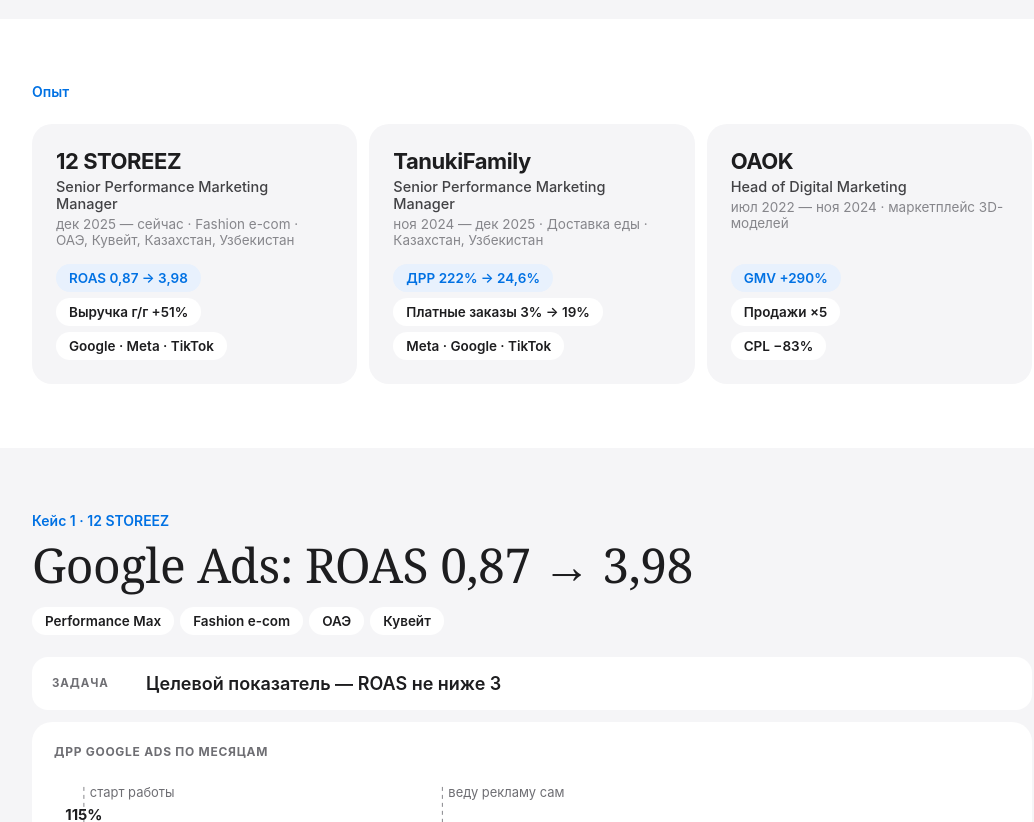
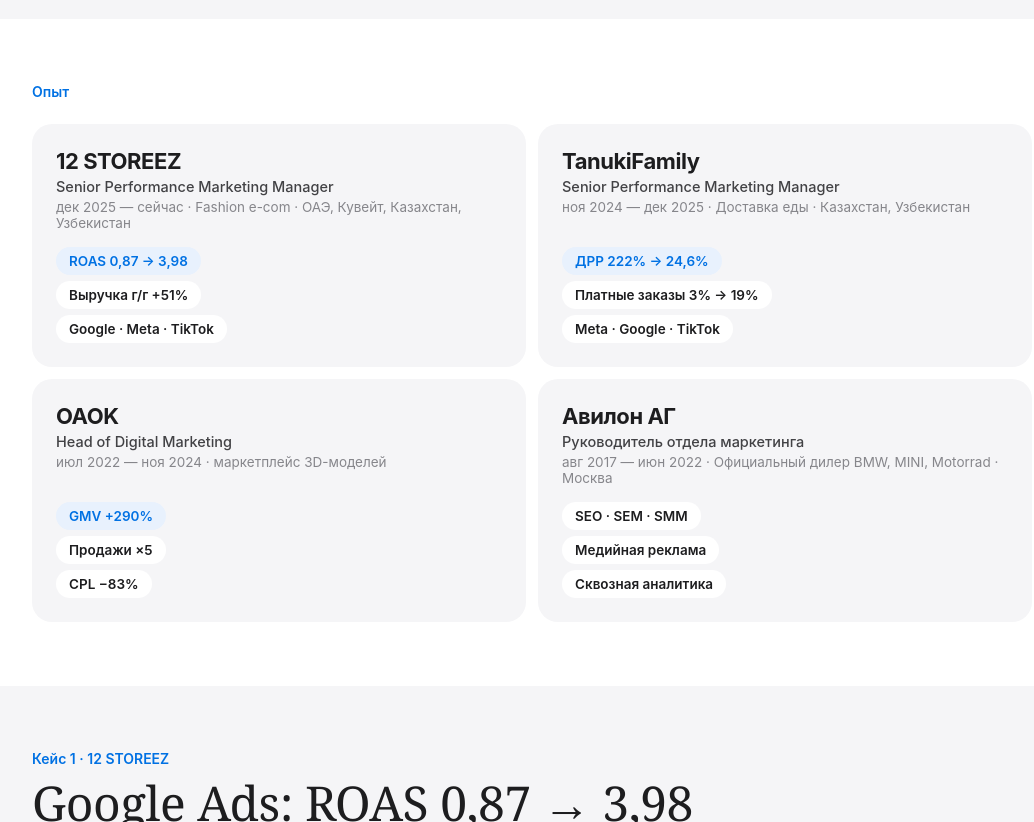
Before and after one commit to kirill-kondakov/kirill-kondakov.github.io, a plain HTML site: page index.html in a window 1280 px wide. Shown: the part 520-1342 px from the top of the page, without its empty margins (108-1142 px from the left). Drawn offline with Linux system fonts and the light colour scheme.

Commit message:
Добавлен Авилон в опыт

```diff
--- a/index.html
+++ b/index.html
@@ -34,7 +34,7 @@
   .kpi-v small{font-size:20px;color:var(--grey-2);font-weight:600;}
   .kpi-k{font-size:13.5px;color:var(--grey);margin-top:10px;line-height:1.35;}
 
-  .jobs{display:grid;grid-template-columns:repeat(3,1fr);gap:12px;margin-top:24px;}
+  .jobs{display:grid;grid-template-columns:repeat(2,1fr);gap:12px;margin-top:24px;}
   .job{background:var(--bg);border-radius:20px;padding:24px;display:flex;flex-direction:column;gap:4px;}
   .job-co{font-size:22px;font-weight:700;letter-spacing:-.02em;}
   .job-role{font-size:14.5px;color:var(--ink-2);font-weight:500;}
@@ -145,6 +145,12 @@
         <div class="job-role">Head of Digital Marketing</div>
         <div class="job-meta">июл 2022 — ноя 2024 · маркетплейс 3D-моделей</div>
         <div class="chips"><span class="chip b">GMV +290%</span><span class="chip">Продажи ×5</span><span class="chip">CPL −83%</span></div>
+      </div>
+      <div class="job">
+        <div class="job-co">Авилон АГ</div>
+        <div class="job-role">Руководитель отдела маркетинга</div>
+        <div class="job-meta">авг 2017 — июн 2022 · Официальный дилер BMW, MINI, Motorrad · Москва</div>
+        <div class="chips"><span class="chip">SEO · SEM · SMM</span><span class="chip">Медийная реклама</span><span class="chip">Сквозная аналитика</span></div>
       </div>
     </div>
   </div>
```
